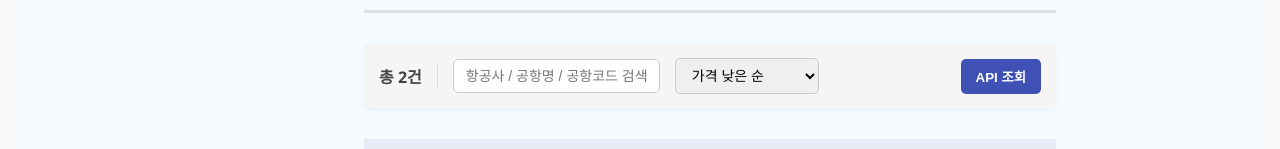
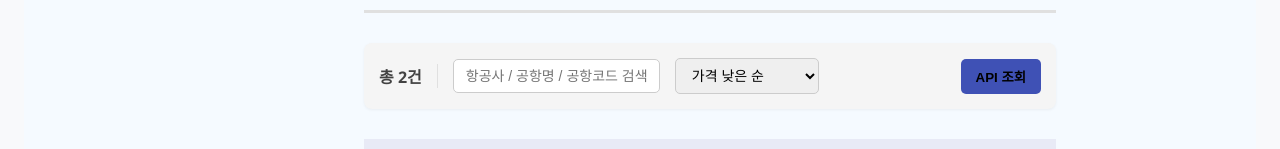
Before and after one commit to finalproject-Teamhanueldam/TripType-workspace, a React (Vite) app in the folder frontend-triptype-final-project/: page /admin/airlineticket in a window 1280 px wide. Shown: the part 147-296 px from the top of the page. Built offline with nearby package versions, Linux system fonts and the light colour scheme.

Commit message:
2025-12-16 18:30 선종범
..

```diff
--- a/frontend-triptype-final-project/src/admin/airlineticket/css/AirlineTicket.css
+++ b/frontend-triptype-final-project/src/admin/airlineticket/css/AirlineTicket.css
@@ -67,8 +67,8 @@
 }
 
 .primary-btn { /* API 조회 버튼 */
-    background-color: #3f51b5; /* 밝은 파란색 */
-    color: white;
+    background-color: #3f51b5; /
+    color : white;
 }
 
 .primary-btn:hover {
@@ -76,7 +76,8 @@
 }
 
 .delete-btn {
-    background-color: #ff5722; /* 주황-빨강색 */
+    background-color: #ff5722;
+
     color: white;
     font-size: 12px;
 }
```
